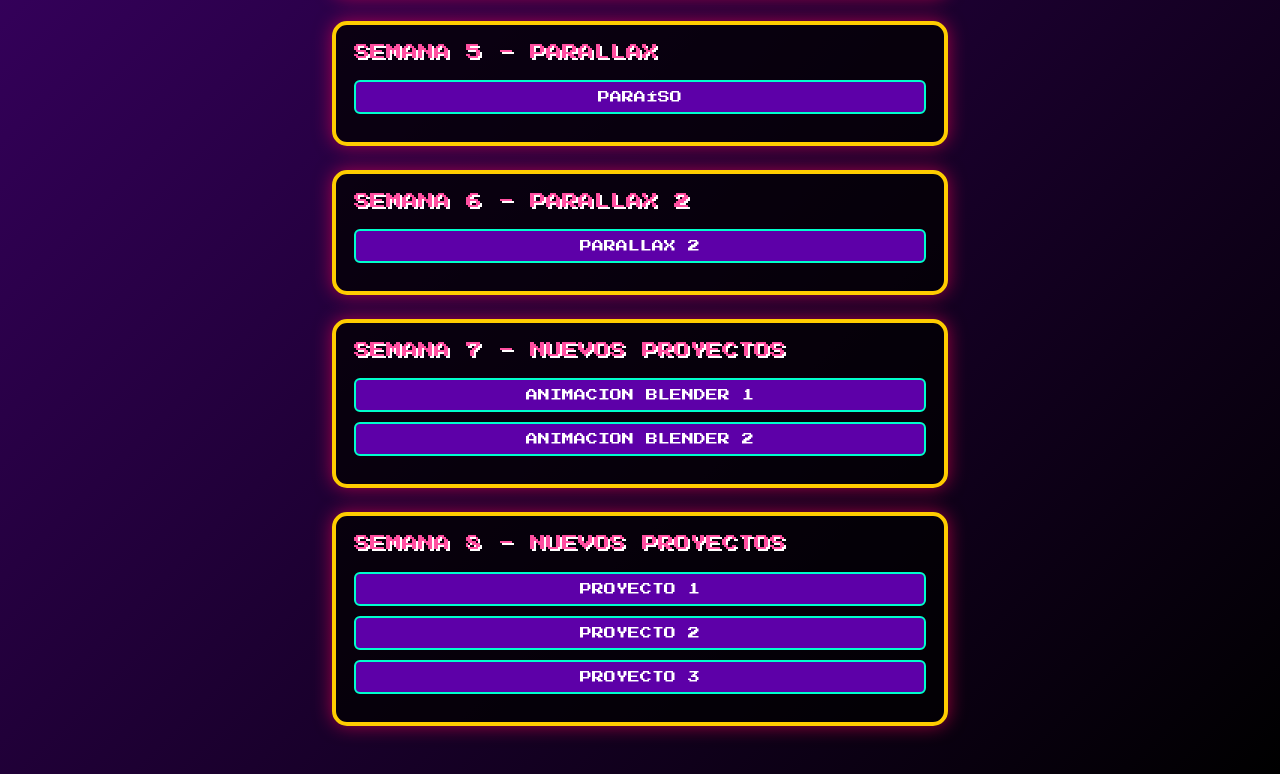
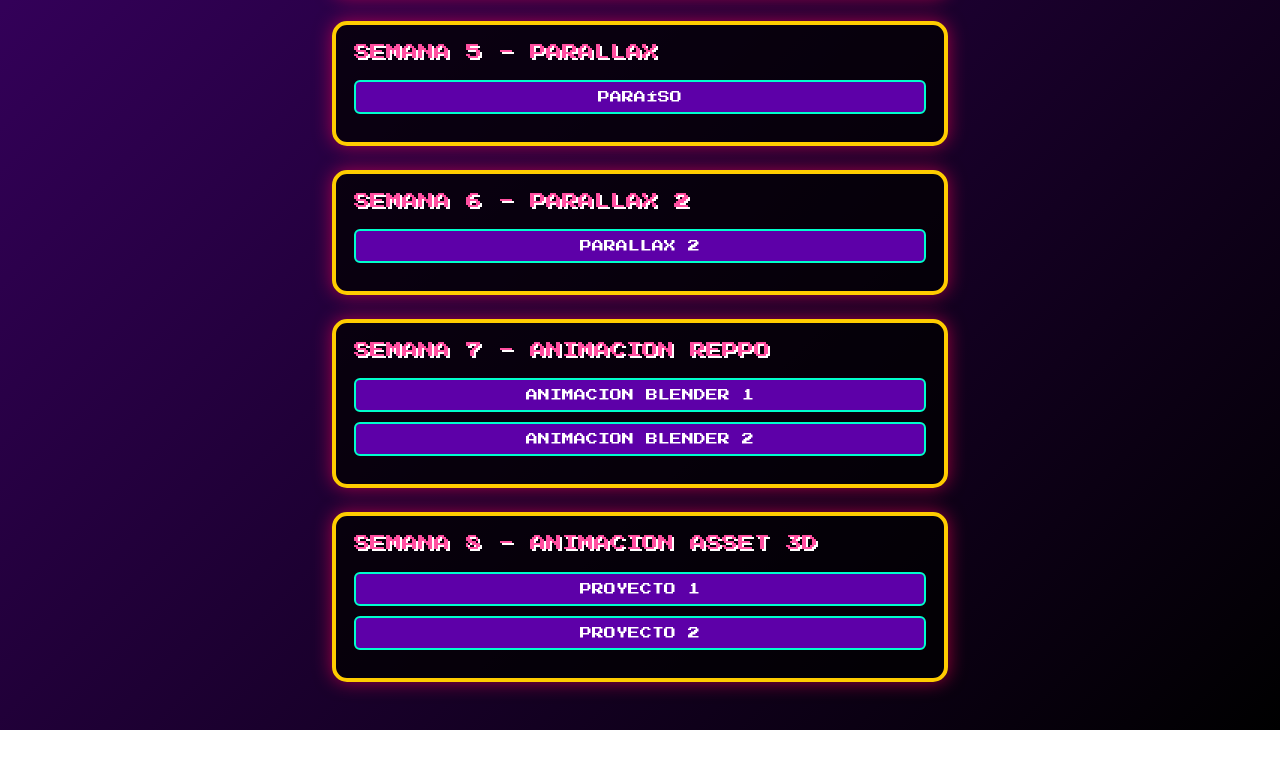
Before and after one commit to ronaldferreyraseoane/PROYECTO2, a plain HTML site: page index.html in a window 1280 px wide. Shown: the part 896-1670 px from the top of the page. After the commit the page ends 1626 px from the top, so only its background shows below. Drawn offline with nearby package versions, Linux system fonts and the light colour scheme.

Commit message:
Update index.html

```diff
--- a/index.html
+++ b/index.html
@@ -141,16 +141,15 @@ transform:scale(1.02);
 </div>
 
 <div class="semana mb-4">
-<h2>SEMANA 7 - NUEVOS PROYECTOS</h2>
+<h2>SEMANA 7 - ANIMACION REPPO</h2>
 <a class="btn btn-arcade" href="Semanas/semana7/semana7.html">ANIMACION BLENDER 1</a>
 <a class="btn btn-arcade" href="Semanas/semana7/semana7.1.html">ANIMACION BLENDER 2</a>
 </div>
 
 <div class="semana mb-4">
-<h2>SEMANA 8 - NUEVOS PROYECTOS</h2>
+<h2>SEMANA 8 - ANIMACION ASSET 3D</h2>
 <a class="btn btn-arcade" href="Semanas/semana8/semana8.html">PROYECTO 1</a>
 <a class="btn btn-arcade" href="Semanas/semana8/semana8.1.html">PROYECTO 2</a>
-<a class="btn btn-arcade" href="Semanas/semana8/semana8.2.html">PROYECTO 3</a>
 </div>
 
 
```
